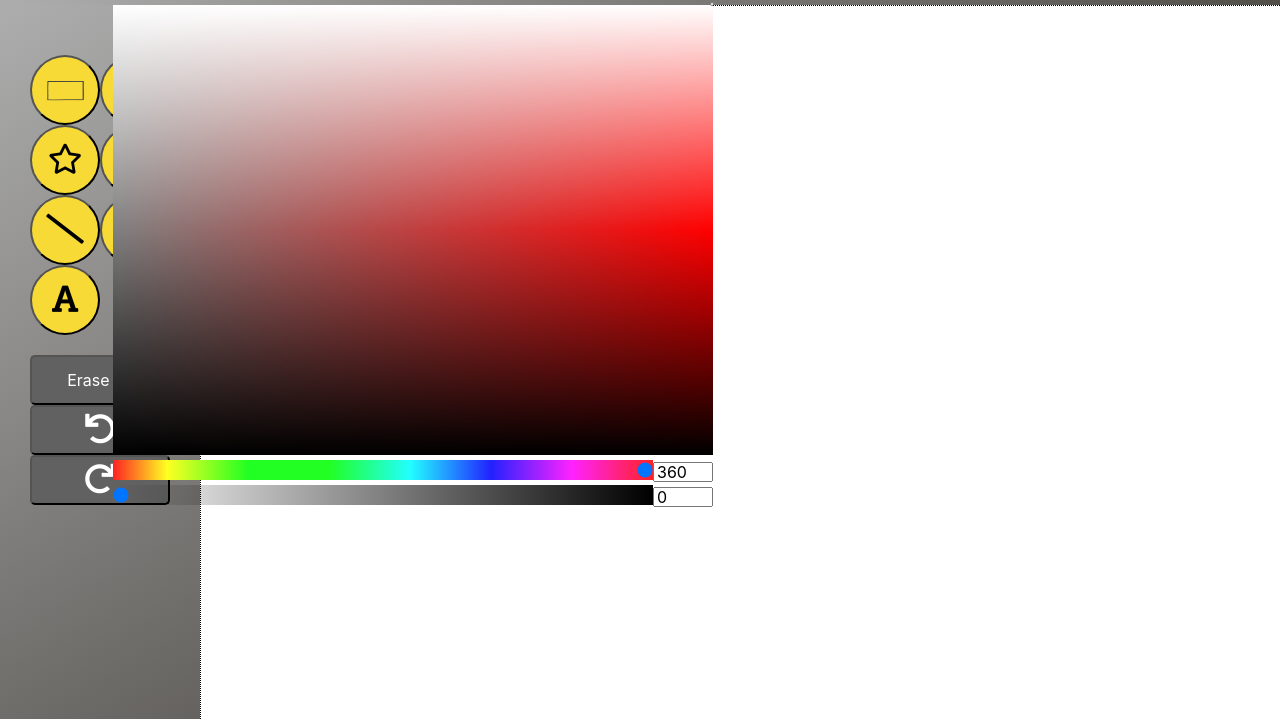
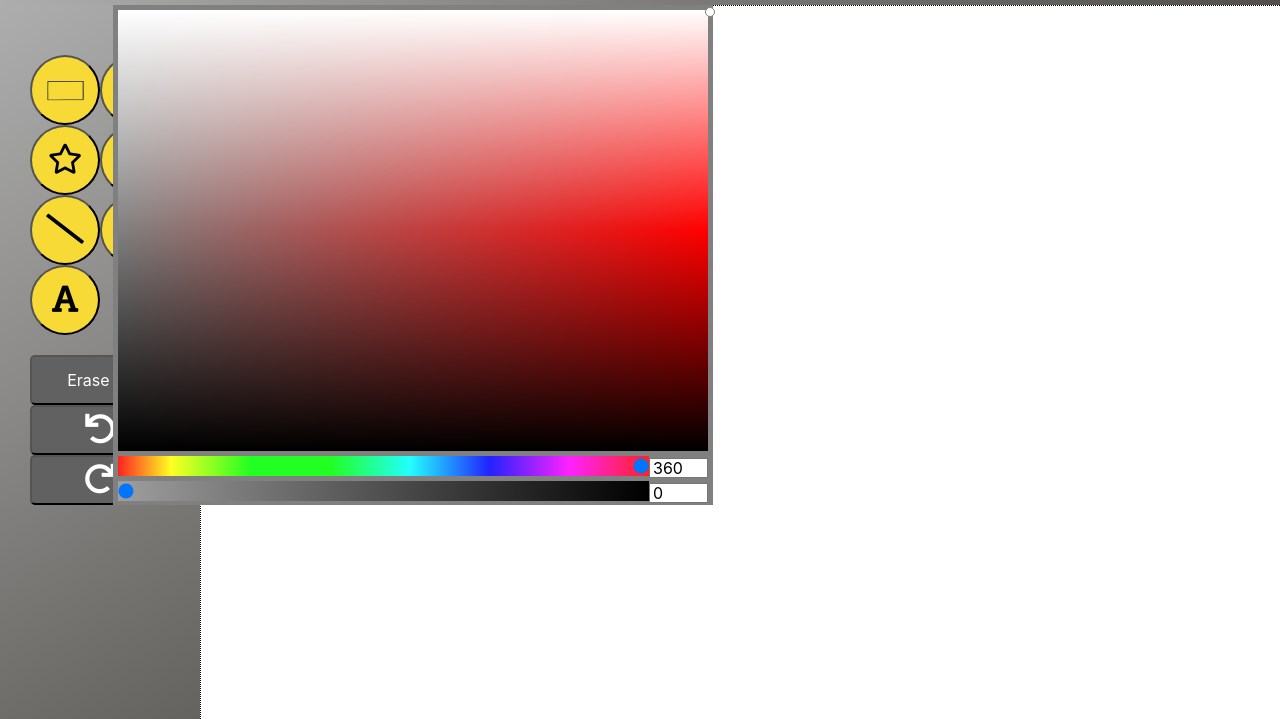
Before and after one commit to JackyKit123/Group-Project-1---Canvas-Project, a plain HTML site: page index.html in a window 1280 px wide. Both pictures are taken after a click on the element 133 px from the left and 41 px from the top of the page. Shown: the part 81-800 px from the top of the page. Drawn offline with nearby package versions, Linux system fonts and the light colour scheme; grey boxes are pictures that could not be loaded.

Commit message:
modified color picker abit more

```diff
--- a/assets/stylesheets/color_picker.css
+++ b/assets/stylesheets/color_picker.css
@@ -1,3 +1,7 @@
+.color_picker_container {
+    background: grey;
+    padding: 5px 5px 5px 5px
+}
 .navbar-nav-custom {
     display:flex;
     justify-content:flex-start;
@@ -21,13 +25,12 @@
 .selector {
     pointer-events: none;
     position:absolute;
-    width:4px;
-    height:4px;
+    width:10px;
+    height:10px;
     border: 1px solid grey;
     background: #fff;
-    border-radius: 4px;
-    margin-left: -3px;
-    margin-top: -3px;
+    border-radius: 5px;
+    margin: -3px;
     left: 100%;
 }
 .hue_picker_container { /* Henry can edit*/
@@ -65,6 +68,7 @@
     background-size:contain;
     background-image: url("https://orig00.deviantart.net/7e7c/f/2016/249/4/2/checkered_tile___seamless_pattern_by_carmenms-dagogpg.png");
     background-repeat: repeat;
+    background-size: 10%;
 }
 .grey_gradient {
     position:absolute;
--- a/index.html
+++ b/index.html
@@ -54,7 +54,7 @@
                                                     <input type="range" min="0" max="100" value="0" class="color-slider alpha_picker alpha_picker_slider fill">
                                                 </div>
                                             </div>
-                                            <div id='alpha_background fill'></div>
+                                            <div class='alpha_background fill'></div>
                                         </div>
                                         <div class="color_number_container fill">
                                             <input type="number" min="0" max="100" value="0" class="color-number alpha_picker alpha_picker_number fill">
@@ -71,14 +71,14 @@
                                             <div class="color_number_container stroke"><input type="number" min="0" max="360"
                                                     value="360" class="color-number hue_picker hue_picker_number stroke"></div>
                                         </div>
-                                        <div class='alpha_picker_container stroke'>
+                                        <div title="transperancy" class='alpha_picker_container stroke'>
                                             <div class="alpha_slider_container stroke">
                                                 <div class='grey_gradient stroke'>
                                                     <div>
                                                         <input type="range" min="0" max="100" value="100" class="color-slider alpha_picker alpha_picker_slider stroke">
                                                     </div>
                                                 </div>
-                                                <div id='alpha_background stroke'></div>
+                                                <div class='alpha_background stroke'></div>
                                             </div>
                                             <div class="color_number_container stroke">
                                                 <input type="number" min="0" max="100" value="100" class="color-number alpha_picker alpha_picker_number stroke">
```
